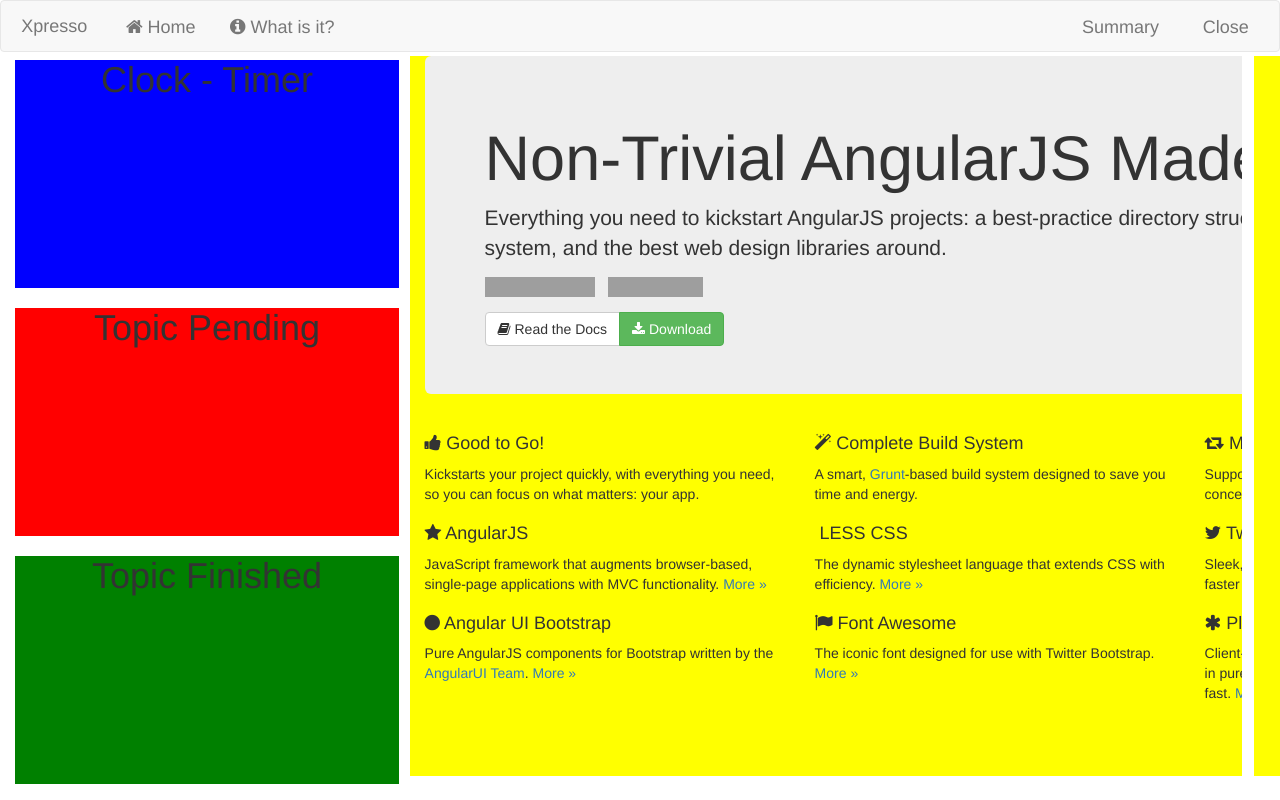
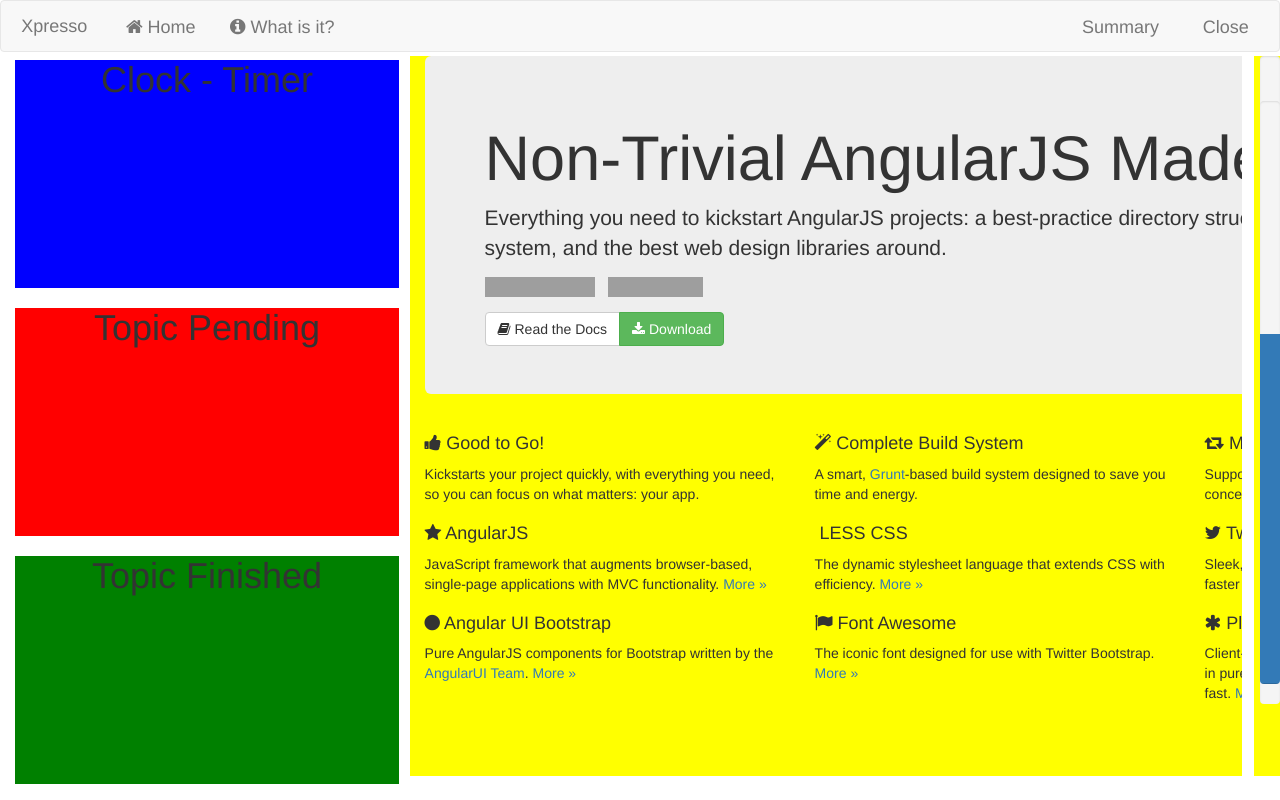
Before and after one commit to gauravpgaurav/Xpresso-1, a website: page public/index.html in a window 1280 px wide. Drawn offline with nearby package versions, Linux system fonts and the light colour scheme; some packages are replaced by stand-ins of ours; grey boxes are pictures that could not be loaded; a script that the page names is missing; some icons are missing.

Commit message:
added progressbar

```diff
--- a/public/index.html
+++ b/public/index.html
@@ -67,9 +67,14 @@
         <div class="container" ui-view="main"></div>
       </div>
       <div class='right-panel'>
-        <div></div>
+		<div class="progress progress-bar-vertical">
+		  <div class="progress progress-bar-vertical">
+		    <div class="progress-bar" role="progressbar" aria-valuenow="60" aria-valuemin="0" aria-valuemax="100" style="height: 60%;">
+			  <span class="sr-only">60% Complete</span>
+		    </div>
+		  </div>
+		</div>
       </div>
-    </div>
 
   </body>
 </html>
--- a/public/style/style.css
+++ b/public/style/style.css
@@ -48,3 +48,25 @@
   height: 90%;
   background-color: yellow;
 }
+.progress-bar-vertical {
+    width: 20px;
+    height: 90%;
+    margin-left: 95%;
+    float: right;
+    position: absolute;
+    right: 0%;
+	display: -webkit-box;
+    display: -ms-flexbox;
+    display: -webkit-flex;
+    display: flex;
+    align-items: flex-end;
+    -webkit-align-items: flex-end;
+}
+
+.progress-bar-vertical .progress-bar {
+  width: 100%;
+  height: 100%;
+  -webkit-transition: height 0.6s ease;
+  -o-transition: height 0.6s ease;
+  transition: height 0.6s ease;
+}
```
